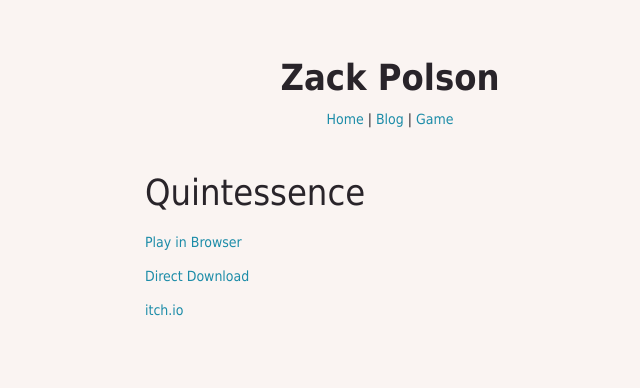
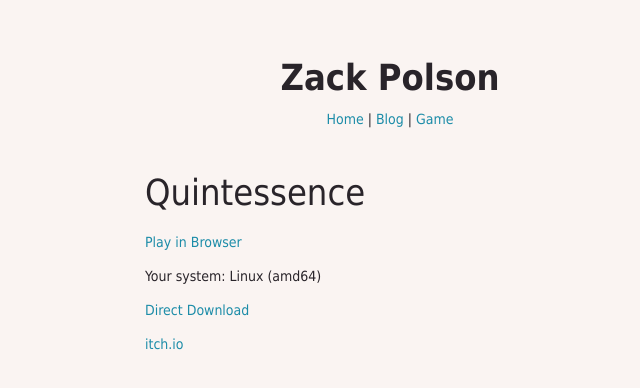
Before and after one commit to polzon/polzon.github.io, a Next.js app: page /game in a window 1280 px wide. Shown: the top 388 px of the page, without its empty margins (250-890 px from the left). Built offline with nearby package versions, Linux system fonts and the light colour scheme.

Commit message:
now detects architecture and OS
Signed-off-by: Zack Polson <zack@polson.dev>

```diff
--- a/app/game/components/GameDownload.tsx
+++ b/app/game/components/GameDownload.tsx
@@ -1,7 +1,30 @@
+"use client";
+
+import { useEffect, useState } from "react";
+import { UAParser } from "ua-parser-js";
+
 export default function GameDownload() {
+  const [systemInfo, setSystemInfo] = useState("Detecting...");
+
+  useEffect(() => {
+    const parser = new UAParser(window.navigator.userAgent);
+    const cpu = parser.getCPU();
+    const os = parser.getOS();
+    const osLabel = [os.name ?? "Unknown OS", os.version]
+      .filter(Boolean)
+      .join(" ");
+    setSystemInfo(
+      `${osLabel ?? "Unknown OS"} (${cpu.architecture ?? "Unknown CPU"})`,
+    );
+  }, []);
+
   return (
-    <a href="https://polzon.itch.io/quintessence/download/w0CQSfXMkbPT6nRc28k_WK3ncEJ0GL03nixz5F6a">
-      Direct Download
-    </a>
+    <div>
+      {" "}
+      <p>Your system: {systemInfo}</p>
+      <a href="https://polzon.itch.io/quintessence/download/w0CQSfXMkbPT6nRc28k_WK3ncEJ0GL03nixz5F6a">
+        Direct Download
+      </a>
+    </div>
   );
 }
```
